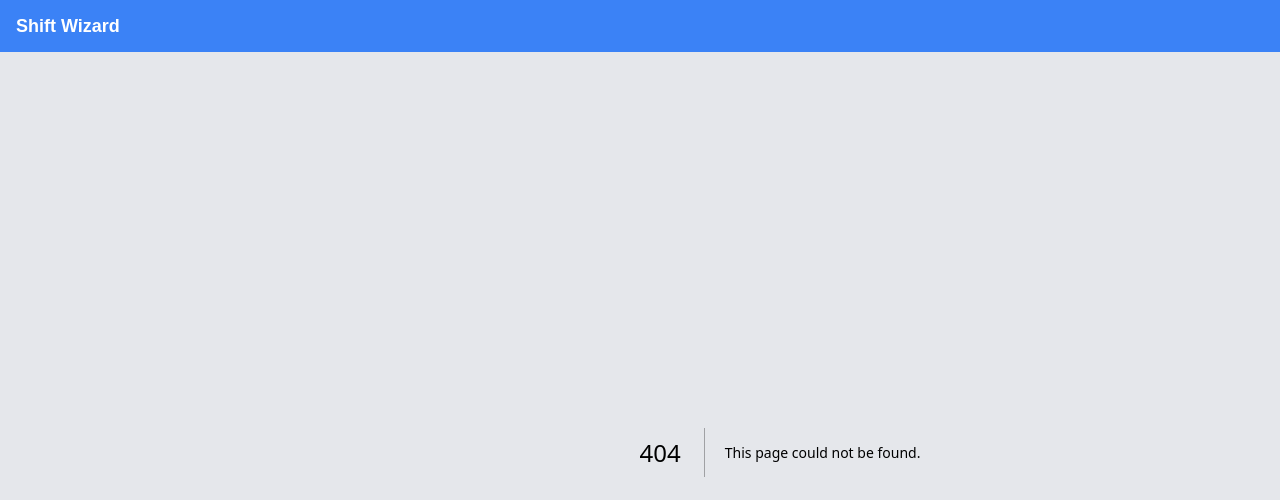
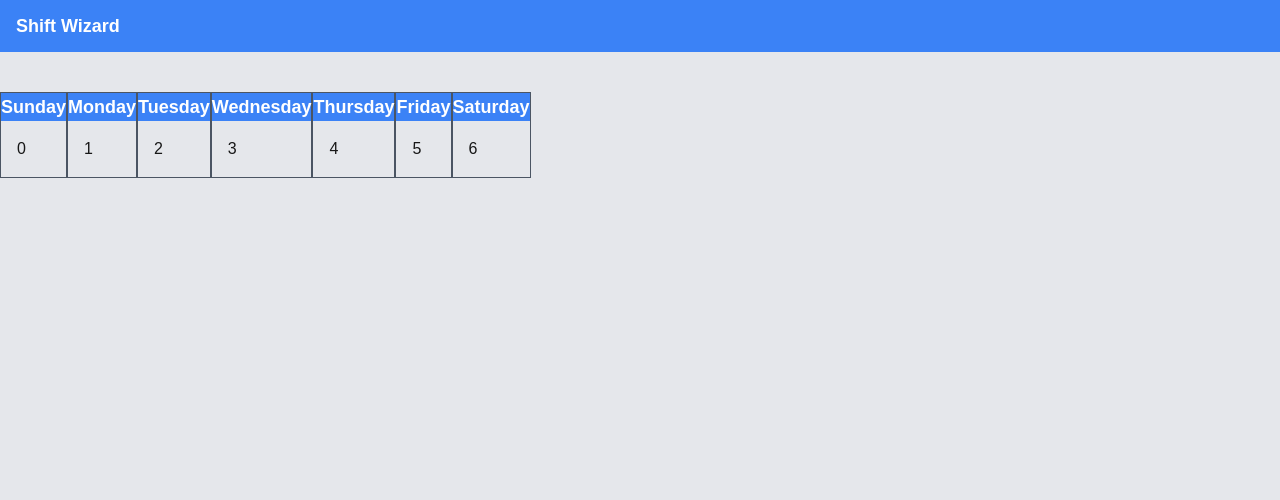
Before and after one commit to Rocamain/shifts-wizards, a Next.js app: page /rota/tl in a window 1280 px wide. Before the commit this address had no page. Shown: the top 500 px of the page. Built offline with nearby package versions, Linux system fonts and the light colour scheme.

Commit message:
Initiates Rota

```diff
--- /dev/null
+++ b/src/app/rota/ctm/page.tsx
@@ -0,0 +1,16 @@
+"use client";
+import { useEmployeeContext } from "@/lib/employees/context/EmployeeContext";
+import WeeklyRota from "@/ui/Rota/WeeklyRota";
+
+export default function RotaTL() {
+  const { employees } = useEmployeeContext();
+
+  const teamLeaders = employees.filter((employee) => employee.role === "CTM");
+  console.log(teamLeaders);
+
+  return (
+    <div className="pt-10">
+      <WeeklyRota employees={teamLeaders} />
+    </div>
+  );
+}
--- /dev/null
+++ b/src/app/rota/page.tsx
@@ -0,0 +1,31 @@
+import Link from "next/link";
+
+export default function Rota() {
+  return (
+    <div className="mt-10">
+      <Link href={"/"} className="text-lg font-semibold">
+        Shift Wizard Rota
+      </Link>
+      <div className="mt-8 flex justify-end">
+        <ul className="flex space-x-4">
+          <li>
+            <Link
+              href="/rota/tl"
+              className="hover:underline bg-blue-500 text-white px-4 py-2 rounded"
+            >
+              TL Rota
+            </Link>
+          </li>
+          <li>
+            <Link
+              href="/rota/ctm"
+              className="hover:underline bg-blue-500 text-white px-4 py-2 rounded"
+            >
+              CTM Rota
+            </Link>
+          </li>
+        </ul>
+      </div>
+    </div>
+  );
+}
--- /dev/null
+++ b/src/app/rota/tl/page.tsx
@@ -0,0 +1,18 @@
+"use client";
+import { useState, useCallback } from "react";
+import { Shift, Week, Weekday } from "@/lib/rota/rota";
+import { useEmployeeContext } from "@/lib/employees/context/EmployeeContext";
+import WeeklyRota from "@/ui/Rota/WeeklyRota";
+
+export default function RotaTL() {
+  const { employees } = useEmployeeContext();
+
+  const teamLeaders = employees.filter((employee) => employee.role === "TL");
+  console.log(teamLeaders);
+
+  return (
+    <div className="pt-10">
+      <WeeklyRota employees={teamLeaders} />
+    </div>
+  );
+}
--- /dev/null
+++ b/src/lib/rota/constants.ts
@@ -0,0 +1,30 @@
+// import { Weekday } from "@/lib/rota/rota";
+enum Weekday {
+  SUNDAY = 0,
+  MONDAY = 1,
+  TUESDAY = 2,
+  WEDNESDAY = 3,
+  THURSDAY = 4,
+  FRIDAY = 5,
+  SATURDAY = 6,
+}
+
+export const WEEKDAYS = [
+  Weekday.SUNDAY,
+  Weekday.MONDAY,
+  Weekday.TUESDAY,
+  Weekday.WEDNESDAY,
+  Weekday.THURSDAY,
+  Weekday.FRIDAY,
+  Weekday.SATURDAY,
+];
+
+export const WEEKDAY_NAMES: { [key in Weekday]: string } = {
+  [Weekday.SUNDAY]: "Sunday",
+  [Weekday.MONDAY]: "Monday",
+  [Weekday.TUESDAY]: "Tuesday",
+  [Weekday.WEDNESDAY]: "Wednesday",
+  [Weekday.THURSDAY]: "Thursday",
+  [Weekday.FRIDAY]: "Friday",
+  [Weekday.SATURDAY]: "Saturday",
+};
--- /dev/null
+++ b/src/ui/Rota/DayShifts.tsx
@@ -0,0 +1,15 @@
+import { Shift, Weekday } from "@/lib/rota/rota";
+import { Employee } from "@/lib/employees/employees";
+type DayShiftsProps = {
+  employees: Employee[];
+  shifts: Shift[];
+  day: Weekday;
+  assignShiftToWeekDay: (day: Weekday, shiftsForDay: Shift[]) => void;
+};
+
+export default function DayShifts({ day, employees, shifts }: DayShiftsProps) {
+  const handleAssignShiftToWeekDay = (day: Weekday, shiftsForDay: Shift[]) => {
+    console.log(day, shiftsForDay, { employees, shifts });
+  };
+  return <div className="p-4">{day}</div>;
+}
--- /dev/null
+++ b/src/ui/Rota/DayTitle.tsx
@@ -0,0 +1,12 @@
+import { Weekday } from "@/lib/rota/rota";
+import { WEEKDAY_NAMES } from "@/lib/rota/constants";
+
+export default function DayTitle({ day }: { day: Weekday }) {
+  return (
+    <div className="bg-blue-500">
+      <h4 className="text-center font-bold text-white text-lg">
+        {WEEKDAY_NAMES[day]}
+      </h4>
+    </div>
+  );
+}
--- /dev/null
+++ b/src/ui/Rota/WeeklyRota.tsx
@@ -0,0 +1,45 @@
+import { Shift, Week, Weekday } from "@/lib/rota/rota";
+import { WEEKDAYS } from "@/lib/rota/constants";
+import DayTitle from "./DayTitle";
+import DayShifts from "./DayShifts";
+import { Employee } from "@/lib/employees/employees";
+import { useCallback, useState } from "react";
+type WeeklyRotaProps = { employees: Employee[] };
+
+export default function WeeklyRota({ employees }: WeeklyRotaProps) {
+  const [shifts, setShifts] = useState<Week>([[], [], [], [], [], [], []]);
+  const [assignmentStatus, setAssignmentStatus] = useState<
+    "modified" | "saved"
+  >("saved");
+
+  const assignShiftToWeekDay = useCallback(
+    (day: Weekday, shiftsForDay: Shift[]) => {
+      setShifts((prevShifts) => {
+        const updatedShifts = [...prevShifts];
+        updatedShifts[Number(day)] = shiftsForDay;
+        return updatedShifts as Week;
+      });
+      setAssignmentStatus("modified");
+    },
+    []
+  );
+
+  return (
+    <div className="flex flex-wrap justify-start print:justify-start gap-y-4">
+      {WEEKDAYS.map((weekDay) => (
+        <div
+          key={weekDay.toString()}
+          className="flex-1 border border-gray-600 max-w-fit"
+        >
+          <DayTitle day={weekDay as Weekday} />
+          <DayShifts
+            day={weekDay as Weekday}
+            employees={employees}
+            shifts={shifts[weekDay]}
+            assignShiftToWeekDay={assignShiftToWeekDay}
+          />
+        </div>
+      ))}
+    </div>
+  );
+}
```
